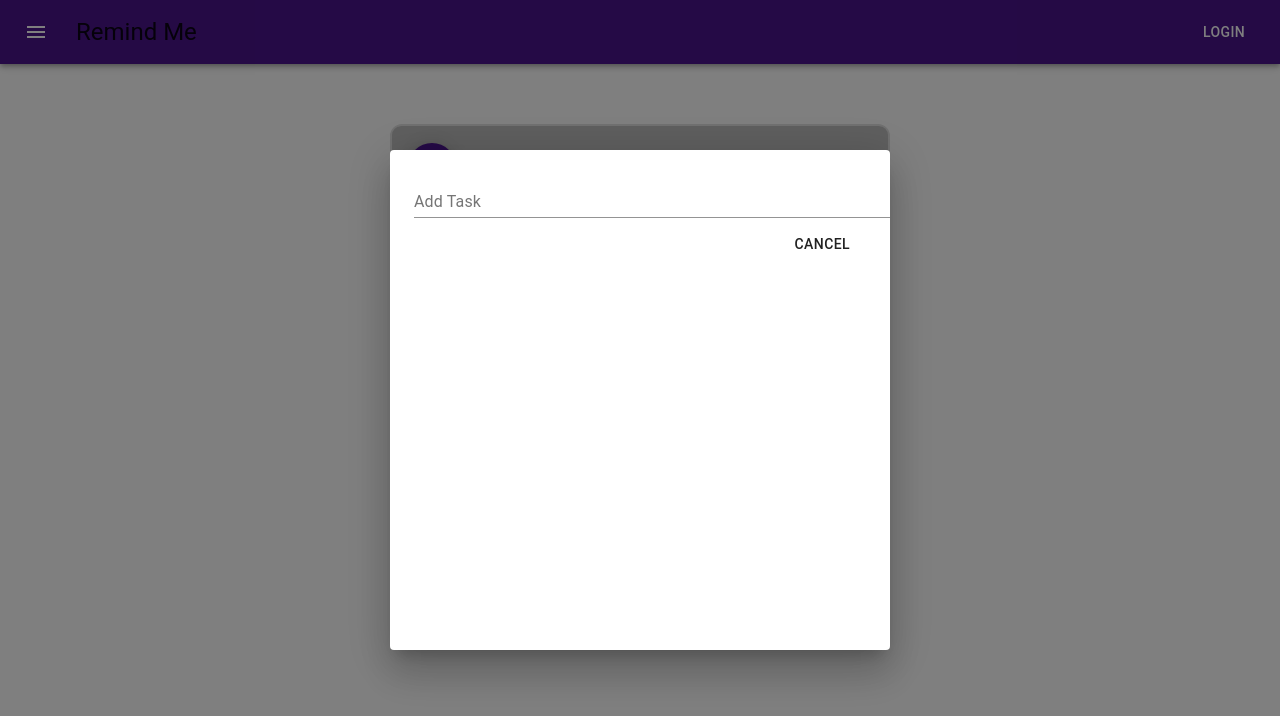
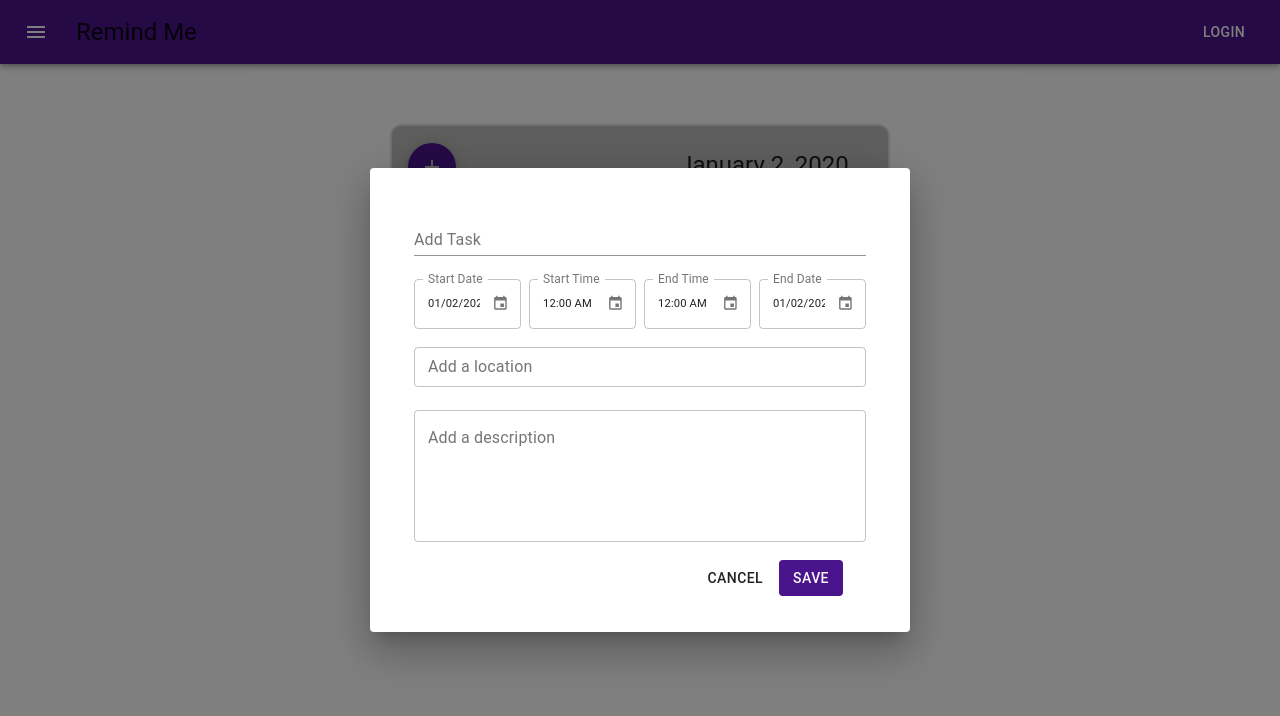
Before and after one commit to briansai/remindme, a React app: page / in a window 1280 px wide. Both pictures are taken after a click on the button 432 px from the left and 167 px from the top of the page. Shown: the top 716 px of the page. Built offline with nearby package versions, Linux system fonts and the light colour scheme; the HTML template or start-up script is replaced by a standard one.

Commit message:
populated dialog with inputs

```diff
--- a/client/src/App/Schedule/AddDialog/AddDialog.jsx
+++ b/client/src/App/Schedule/AddDialog/AddDialog.jsx
@@ -1,39 +1,202 @@
-import React, { Fragment } from 'react';
+import React, { Fragment, useReducer } from 'react';
 import PropTypes from 'prop-types';
+import 'moment';
+import MomentUtils from '@date-io/moment';
 import {
-  Dialog, DialogContent, DialogActions, Button, TextField,
+  Dialog, DialogContent, DialogActions, Button, TextField, Grid,
 } from '@material-ui/core';
+import {
+  MuiPickersUtilsProvider, KeyboardDatePicker, KeyboardTimePicker,
+} from '@material-ui/pickers';
 import { makeStyles } from '@material-ui/core/styles';
 
 const useStyles = makeStyles(() => ({
+  root: {
+    flexGrow: 1,
+    '& label.Mui-focused': {
+      color: '#4a148c',
+    },
+    '& .MuiInput-underline:after': {
+      borderBottomColor: '#4a148c',
+    },
+    '& .MuiOutlinedInput-root': {
+      '&:hover fieldset': {
+        borderColor: '#bdbdbd',
+      },
+      '&.Mui-focused fieldset': {
+        borderColor: '#4a148c',
+      },
+    },
+  },
   dialog: {
     width: 500,
-    minHeight: 500,
+    margin: 20,
   },
   task: {
-    width: 'inherit',
+    width: '100%',
+    marginBottom: 15,
+  },
+  description: {
+    width: '100%',
+    marginTop: 5,
+    marginBottom: 10,
+  },
+  dialogActions: {
+    marginRight: 15,
+  },
+  saveButton: {
+    color: '#fafafa',
+    backgroundColor: '#4a148c',
+  },
+  picker: {
+    '& .MuiOutlinedInput-adornedEnd': {
+      paddingRight: 0,
+    },
+    '& .MuiOutlinedInput-input': {
+      fontSize: '70%',
+      paddingRight: 0,
+    },
+    '& .MuiInputAdornment-positionEnd': {
+      marginLeft: 0,
+    },
+    '& .MuiSvgIcon-root': {
+      fontSize: '70%',
+    },
+    marginBottom: 10,
+  },
+  location: {
+    width: '100%',
+    marginBottom: 10,
   },
 }));
 
 
-const AddDialog = ({ addClicked, iconClick }) => {
+const AddDialog = (props) => {
+  const {
+    addClicked, iconClick, date, changeDate,
+  } = props;
+  const [input, setInput] = useReducer(
+    (state, newState) => ({ ...state, ...newState }),
+    {
+      task: '',
+    },
+  );
+  const handleDateChange = (selectedDate) => {
+    changeDate(selectedDate);
+  };
+  const formatDate = date.format('YYYY-MM-DD');
   const classes = useStyles();
-  const { dialog, task } = classes;
-
+  const {
+    root, dialog, task, description, dialogActions, saveButton, picker, location,
+  } = classes;
+  const handleInputChange = (e) => {
+    const { name, value } = e.target;
+    setInput({ [name]: value });
+  };
   return (
     <Fragment>
       <Dialog
         open={addClicked}
         onClose={() => iconClick(false)}
+        className={root}
       >
         <DialogContent className={dialog}>
-          <TextField
-            className={task}
-            label="Add Task"
-          />
-          <DialogActions>
+          <MuiPickersUtilsProvider utils={MomentUtils}>
+            <Grid container spacing={1}>
+              <Grid item xs={12}>
+                <TextField
+                  className={task}
+                  name="task"
+                  onChange={handleInputChange}
+                  label="Add Task"
+                  value={input.task}
+                />
+              </Grid>
+              <Grid item xs={6} sm={3}>
+                <KeyboardDatePicker
+                  disableToolbar
+                  variant="inline"
+                  format="MM/DD/YYYY"
+                  margin="none"
+                  label="Start Date"
+                  value={formatDate}
+                  onChange={handleDateChange}
+                  autoOk
+                  className={picker}
+                  inputVariant="outlined"
+                  KeyboardButtonProps={{
+                    'aria-label': 'change date',
+                  }}
+                />
+              </Grid>
+              <Grid item xs={6} sm={3}>
+                <KeyboardTimePicker
+                  margin="none"
+                  label="Start Time"
+                  value={formatDate}
+                  onChange={handleDateChange}
+                  className={picker}
+                  inputVariant="outlined"
+                  KeyboardButtonProps={{
+                    'aria-label': 'change time',
+                  }}
+                />
+              </Grid>
+              <Grid item xs={6} sm={3}>
+                <KeyboardTimePicker
+                  margin="none"
+                  label="End Time"
+                  value={formatDate}
+                  onChange={handleDateChange}
+                  className={picker}
+                  inputVariant="outlined"
+                  KeyboardButtonProps={{
+                    'aria-label': 'change time',
+                  }}
+                />
+              </Grid>
+              <Grid item xs={6} sm={3}>
+                <KeyboardDatePicker
+                  disableToolbar
+                  variant="inline"
+                  format="MM/DD/YYYY"
+                  margin="none"
+                  label="End Date"
+                  value={formatDate}
+                  onChange={handleDateChange}
+                  autoOk
+                  className={picker}
+                  inputVariant="outlined"
+                  KeyboardButtonProps={{
+                    'aria-label': 'change date',
+                  }}
+                />
+              </Grid>
+              <Grid item xs={12}>
+                <TextField
+                  variant="outlined"
+                  className={location}
+                  label="Add a location"
+                  size="small"
+                />
+              </Grid>
+              <Grid item xs={12}>
+                <TextField
+                  multiline
+                  variant="outlined"
+                  label="Add a description"
+                  className={description}
+                  rows={5}
+                />
+              </Grid>
+            </Grid>
+          </MuiPickersUtilsProvider>
+          <DialogActions className={dialogActions}>
             <Button onClick={() => iconClick(false)}>
               Cancel
+            </Button>
+            <Button className={saveButton}>
+              Save
             </Button>
           </DialogActions>
         </DialogContent>
@@ -45,6 +208,8 @@ const AddDialog = ({ addClicked, iconClick }) => {
 AddDialog.propTypes = {
   addClicked: PropTypes.bool.isRequired,
   iconClick: PropTypes.func.isRequired,
+  date: PropTypes.instanceOf(Object).isRequired,
+  changeDate: PropTypes.func.isRequired,
 };
 
 export default AddDialog;
--- a/client/src/App/Schedule/Schedule.jsx
+++ b/client/src/App/Schedule/Schedule.jsx
@@ -43,11 +43,12 @@ const useStyles = makeStyles((theme) => ({
 
 const Schedule = ({ schedule }) => {
   const [addClicked, iconClick] = useState(false);
+  const [date, changeDate] = useState(moment());
+  const targetDate = date.format('MMMM D, YYYY');
   const classes = useStyles();
   const {
     root, header, item, fab, addIcon, dateFormat,
   } = classes;
-  const date = moment().format('MMMM D, YYYY');
   return (
     <Fragment>
       <List className={root}>
@@ -68,7 +69,7 @@ const Schedule = ({ schedule }) => {
             variant="h5"
             className={dateFormat}
           >
-            {date}
+            {targetDate}
           </Typography>
         </ListSubheader>
         {schedule && schedule.length ? (
@@ -96,6 +97,8 @@ const Schedule = ({ schedule }) => {
       <AddDialog
         addClicked={addClicked}
         iconClick={iconClick}
+        date={date}
+        changeDate={changeDate}
       />
     </Fragment>
   );
--- a/package.json
+++ b/package.json
@@ -4,7 +4,7 @@
   "description": "",
   "main": "index.js",
   "scripts": {
-    "dev": "webpack -d --watch --progress --cache",
+    "dev": "webpack -d --watch --progress --cache --fix",
     "start": "nodemon server/controller.js"
   },
   "repository": {
@@ -24,8 +24,10 @@
   },
   "homepage": "https://github.com/briansai/remindme#readme",
   "dependencies": {
+    "@date-io/moment": "^1.3.13",
     "@material-ui/core": "^4.8.2",
     "@material-ui/icons": "^4.5.1",
+    "@material-ui/pickers": "^3.2.8",
     "core-js": "^3.2.1",
     "express": "^4.17.1",
     "moment": "^2.24.0",
```
Also changed, not shown: 1 other file (tests, documents, lock files or other folders).
